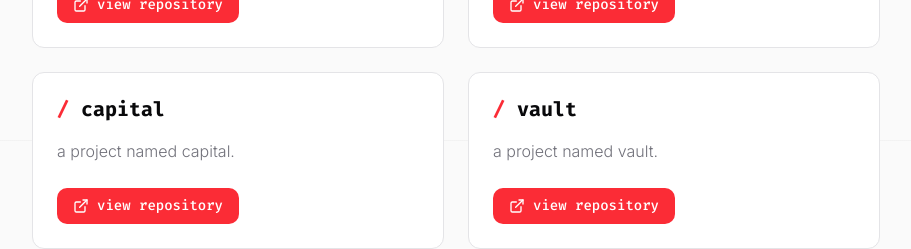
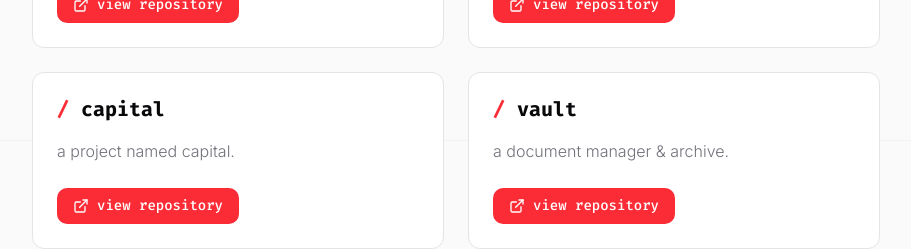
Before and after one commit to vinersar31/portfolio, a Next.js app: page /projects in a window 1280 px wide. Shown: the part 1460-1709 px from the top of the page, without its empty margins (184-1095 px from the left). Built offline with nearby package versions, Linux system fonts and the light colour scheme.

Commit message:
docs(projects): update vault description

```diff
--- a/src/data/projects.ts
+++ b/src/data/projects.ts
@@ -69,7 +69,7 @@ export const projects = [
   },
   {
     title: "vault",
-    description: "a project named vault.",
+    description: "a document manager & archive.",
     url: "https://github.com/vinersar31/vault",
     isPrivate: false,
   },
```
